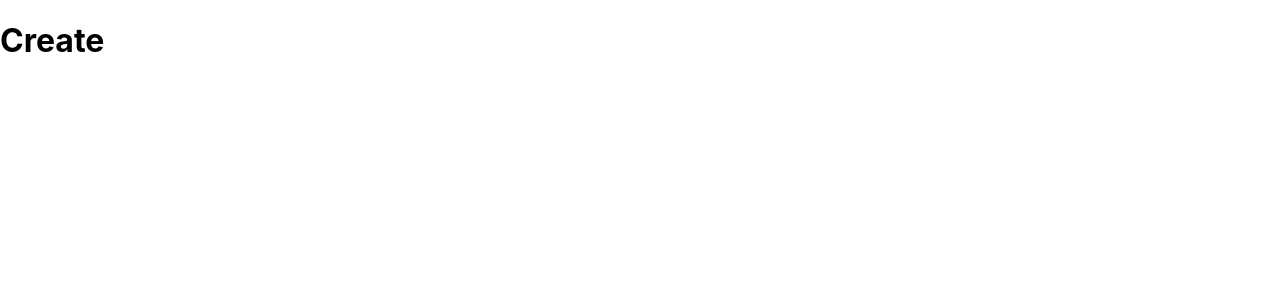
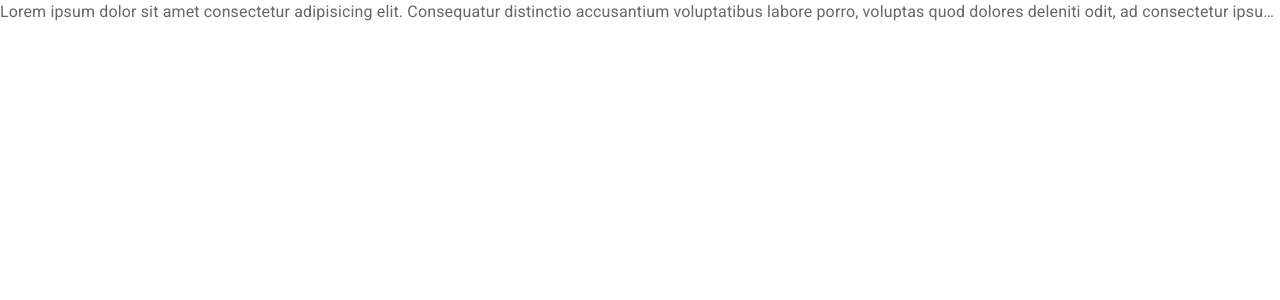
Before and after one commit to mnaser11218/React-Material-UI, a React (Create React App) app: page /create in a window 1280 px wide. Shown: the top 300 px of the page. Built offline with nearby package versions, Linux system fonts and the light colour scheme.

Commit message:
typography component

```diff
--- a/src/Components/pages/Create.jsx
+++ b/src/Components/pages/Create.jsx
@@ -1,8 +1,25 @@
 import React from 'react'
+import { Typography } from '@mui/material'
 
 function Create() {
   return (
-    <h1>Create</h1>
+//    <Typography
+//     variant="h1"
+//     color="primary"
+//     align="center"
+//     border="solid"
+//     >
+//     Create a new note
+//    </Typography>
+
+   <Typography
+    color="textSecondary"
+    noWrap
+    // border="solid"
+    gutterBottom={true}
+    >
+   Lorem ipsum dolor sit amet consectetur adipisicing elit. Consequatur distinctio accusantium voluptatibus labore porro, voluptas quod dolores deleniti odit, ad consectetur ipsum aliquid. Dicta culpa natus laborum iure repudiandae minus.
+   </Typography>
   )
 }
 
```
